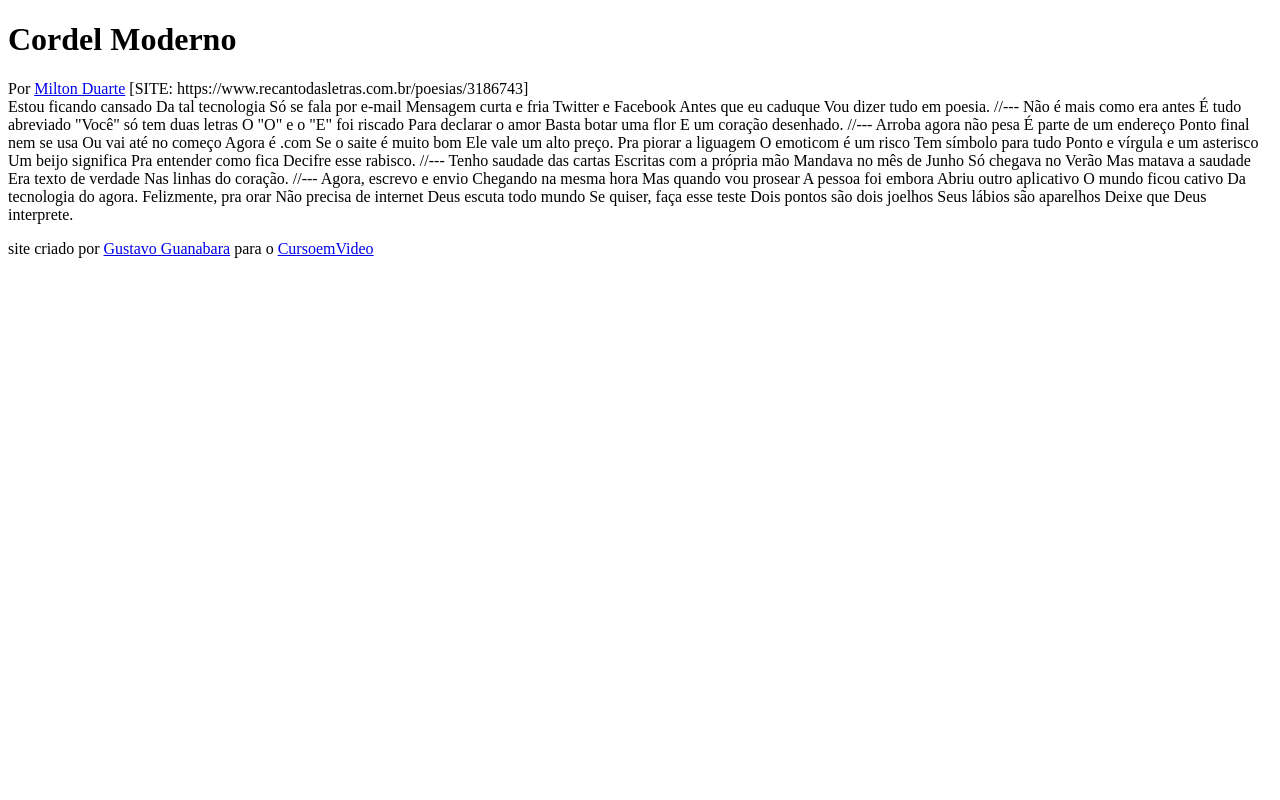
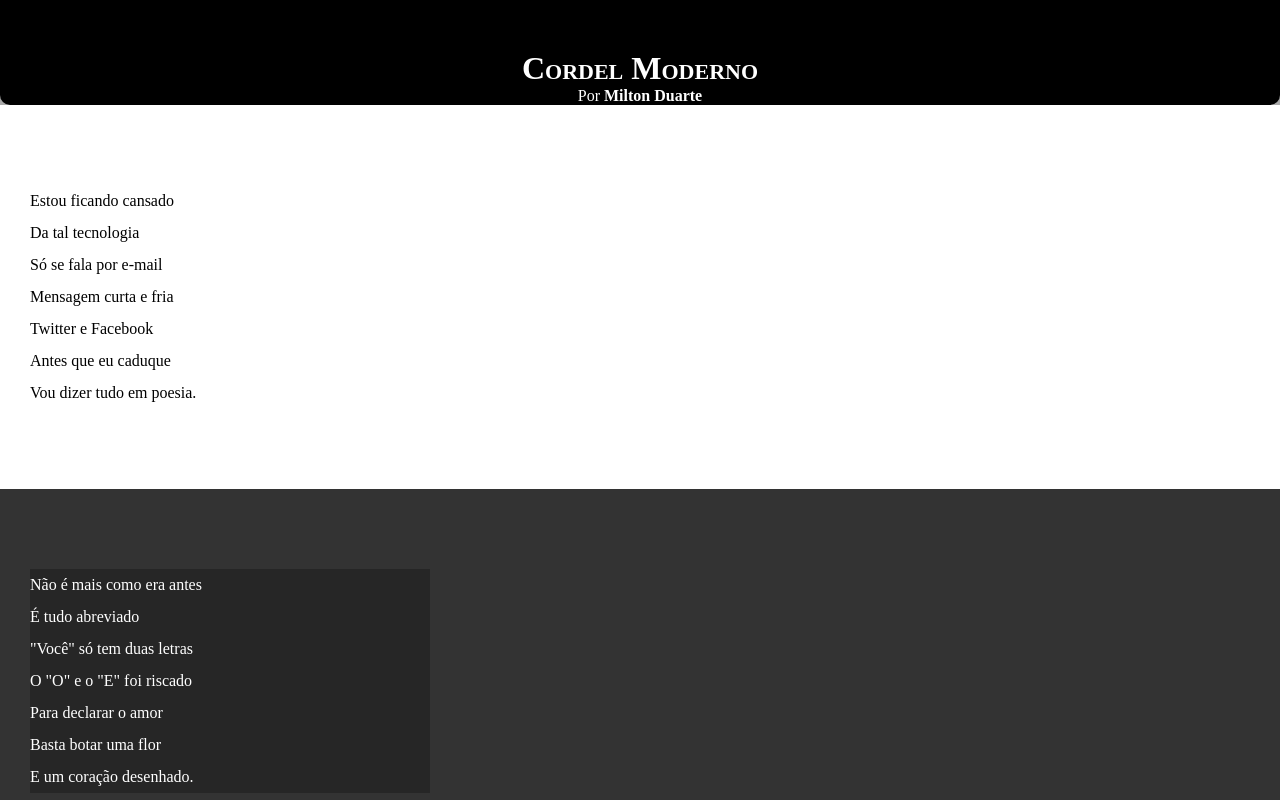
Before and after one commit to Jabes08/html-css, a plain HTML site: page Desafios/desafio012/index.html in a window 1280 px wide. Shown: the top 800 px of the page. Drawn offline with Linux system fonts and the light colour scheme.

Commit message:
estilos atualizados

```diff
--- /dev/null
+++ b/Desafios/desafio012/estilo/style.css
@@ -0,0 +1,69 @@
+@charset "UTF-8";
+
+* {
+    margin: 0px;
+    padding: 0px;
+}
+
+html, body {
+    min-height: 100vh;
+    background-color: darkgray;
+}
+
+header {
+    background-color: black;
+    color: white;
+    text-align: center;
+    border-radius:0px 0px 10px 10px;
+}
+
+header > h1 {
+    padding-top: 50px;
+    font-variant: small-caps;
+
+}
+
+header > p {
+    padding-bottom: 50px;
+
+}
+
+a {
+    color: white;
+    text-decoration: none;
+    font-weight: bolder;
+}
+
+a:hover, footer a:hover{
+    text-decoration: underline;
+
+}
+
+section {
+    padding-top: 10vh;
+    padding-bottom: 10vh;
+    line-height: 2em;
+    padding-left: 30px;
+}
+
+section.normal {
+    background-color: white;
+    color: black;
+}
+
+section.imagem {
+    background-color: rgb(51, 51, 51);
+    color:white;
+}
+
+section.imagem > p {
+    width: 400px;
+    background-color: rgba(0, 0, 0, 0.253);
+}
+footer {
+    background-color: black;
+    color: white;
+    text-align: center;
+    padding: 15px;
+    border-radius: 10px 10px 0px 0px;
+}
--- a/Desafios/desafio012/index.html
+++ b/Desafios/desafio012/index.html
@@ -4,78 +4,105 @@
     <meta charset="UTF-8">
     <meta http-equiv="X-UA-Compatible" content="IE=edge">
     <meta name="viewport" content="width=device-width, initial-scale=1.0">
-    <title>Document</title>
+    <title>Cordel Moderno</title>
+    <link rel="shortcut icon" href="favicon.ico" type="image/x-icon">
+    <link rel="stylesheet" href="estilo/style.css">
 </head>
 <body>
     <header>
-        <h1>Cordel Moderno</h1>
+        <h1>
+            Cordel Moderno
+        </h1>
         Por <a href="https://www.recantodasletras.com.br/poesias/3186743" target="_blank">Milton Duarte</a>
-        [SITE: https://www.recantodasletras.com.br/poesias/3186743]
     </header>
 
-    Estou ficando cansado
-    Da tal tecnologia
-    Só se fala por e-mail
-    Mensagem curta e fria
-    Twitter e Facebook
-    Antes que eu caduque
-    Vou dizer tudo em poesia.
+    <section class="normal">
+        <p>
+            Estou ficando cansado <br>
+            Da tal tecnologia <br>
+            Só se fala por e-mail <br>
+            Mensagem curta e fria <br>
+            Twitter e Facebook <br>
+            Antes que eu caduque <br>
+            Vou dizer tudo em poesia. <br>
+        </p>
+    </section>
 
-    //---
 
-    Não é mais como era antes
-    É tudo abreviado
-    "Você" só tem duas letras
-    O "O" e o "E" foi riscado
-    Para declarar o amor
-    Basta botar uma flor
-    E um coração desenhado.
+    <section class="imagem">
+        <p>
+            Não é mais como era antes <br>
+            É tudo abreviado <br>
+            "Você" só tem duas letras <br>
+            O "O" e o "E" foi riscado <br>
+            Para declarar o amor <br>
+            Basta botar uma flor <br>
+            E um coração desenhado. <br>
+        </p>
+    </section>
 
-    //---
 
-    Arroba agora não pesa
-    É parte de um endereço
-    Ponto final nem se usa
-    Ou vai até no começo
-    Agora é .com
-    Se o saite é muito bom
-    Ele vale um alto preço.
 
-    Pra piorar a liguagem
-    O emoticom é um risco
-    Tem símbolo para tudo
-    Ponto e vírgula e um asterisco
-    Um beijo significa
-    Pra entender como fica
-    Decifre esse rabisco.
+    <section class="normal">
+        <p>
+            Arroba agora não pesa <br>
+            É parte de um endereço <br>
+            Ponto final nem se usa <br>
+            Ou vai até no começo <br>
+            Agora é .com <br>
+            Se o saite é muito bom <br>
+            Ele vale um alto preço. <br>
+        </p>
 
-    //---
+        <p>
+            Pra piorar a liguagem <br>
+            O emoticom é um risco <br>
+            Tem símbolo para tudo <br>
+            Ponto e vírgula e um asterisco <br>
+            Um beijo significa <br>
+            Pra entender como fica <br>
+            Decifre esse rabisco. <br>
+        </p>
 
-    Tenho saudade das cartas
-    Escritas com a própria mão
-    Mandava no mês de Junho
-    Só chegava no Verão
-    Mas matava a saudade
-    Era texto de verdade
-    Nas linhas do coração.
+    </section>
 
-    //---
 
-    Agora, escrevo e envio
-    Chegando na mesma hora
-    Mas quando vou prosear
-    A pessoa foi embora
-    Abriu outro aplicativo
-    O mundo ficou cativo
-    Da tecnologia do agora.
 
-    Felizmente, pra orar
-    Não precisa de internet
-    Deus escuta todo mundo
-    Se quiser, faça esse teste
-    Dois pontos são dois joelhos
-    Seus lábios são aparelhos
-    Deixe que Deus interprete.
+    <section class="imagem">
+        <p>
+            Tenho saudade das cartas <br>
+            Escritas com a própria mão <br>
+            Mandava no mês de Junho <br>
+            Só chegava no Verão <br>
+            Mas matava a saudade <br>
+            Era texto de verdade <br>
+            Nas linhas do coração. <br>
+        </p>
+    </section>
+
+
+
+    <section class="normal">
+        <p>
+            Agora, escrevo e envio <br>
+            Chegando na mesma hora <br>
+            Mas quando vou prosear <br>
+            A pessoa foi embora <br>
+            Abriu outro aplicativo <br>
+            O mundo ficou cativo <br>
+            Da tecnologia do agora. <br>
+        </p>
+
+        <p>
+            Felizmente, pra orar <br>
+            Não precisa de internet <br>
+            Deus escuta todo mundo <br>
+            Se quiser, faça esse teste <br>
+            Dois pontos são dois joelhos <br>
+            Seus lábios são aparelhos <br>
+            Deixe que Deus interprete. <br>
+        </p>
+    </section>
 
     <footer>
         <p>
```
